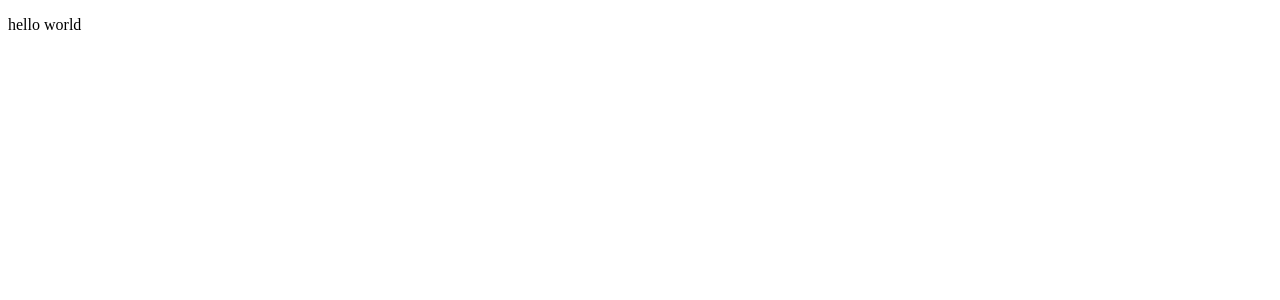
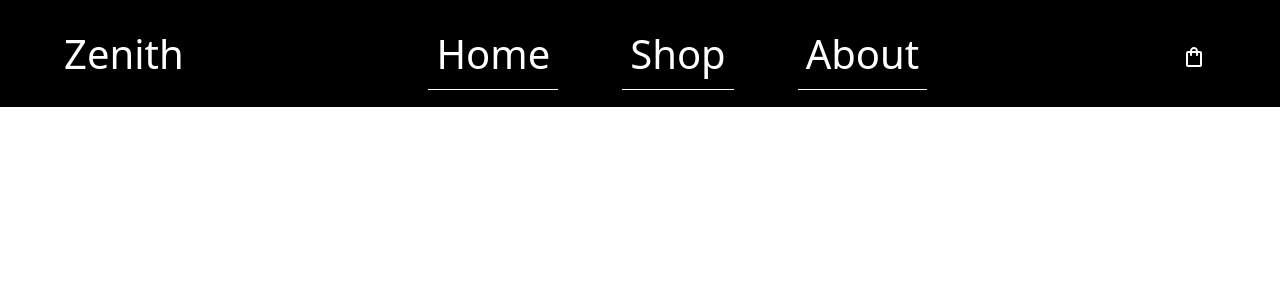
Before and after one commit to NascimentoMatheus1/Shopping-Cart, a React (Vite) app: page / in a window 1280 px wide. Shown: the top 300 px of the page. Built offline with nearby package versions, Linux system fonts and the light colour scheme.

Commit message:
Feat: Add basic html header with minimal style

```diff
--- a/index.html
+++ b/index.html
@@ -1,10 +1,10 @@
-<!doctype html>
+<!DOCTYPE html>
 <html lang="en">
     <head>
         <meta charset="UTF-8" />
         <link rel="icon" type="image/svg+xml" href="/vite.svg" />
         <meta name="viewport" content="width=device-width, initial-scale=1.0" />
-    <title>shopping-cart</title>
+        <title>Zenith Shop</title>
     </head>
     <body>
         <div id="root"></div>
--- a/src/App.jsx
+++ b/src/App.jsx
@@ -1,7 +1,21 @@
+import shoppingCartSrc from './assets/shopping_bag.svg';
+
 function App() {
     return (
         <>
-            <p>hello world</p>
+            <header>
+                <div className="logo">Zenith</div>
+                <nav>
+                    <ul>
+                        <li>Home</li>
+                        <li>Shop</li>
+                        <li>About</li>
+                    </ul>
+                </nav>
+                <div className="cart">
+                    <img src={shoppingCartSrc} alt="shopping bag icon" />
+                </div>
+            </header>
         </>
     );
 }
--- /dev/null
+++ b/src/index.css
@@ -0,0 +1,48 @@
+* {
+    margin: 0;
+    padding: 0;
+}
+
+#root {
+    font-family: system-ui, -apple-system, BlinkMacSystemFont, 'Segoe UI',
+        Roboto, Oxygen, Ubuntu, Cantarell, 'Open Sans', 'Helvetica Neue',
+        sans-serif;
+}
+
+header {
+    display: flex;
+    justify-content: space-between;
+    align-items: center;
+    font-size: clamp(1rem, 5vw, 2.5rem);
+    padding: 1rem 5%;
+    background-color: black;
+    color: white;
+}
+
+header .logo {
+    font-size: clamp(1.4rem, 1rem + 3vw, 2.5rem);
+    cursor: pointer;
+}
+
+nav > ul {
+    list-style: none;
+    display: flex;
+    gap: 4rem;
+}
+
+nav > ul > li {
+    border-bottom: 1px solid white;
+    cursor: pointer;
+    transition: 200ms ease-in;
+    padding: 0.5rem;
+}
+
+nav > ul > li:hover {
+    transform: translateY(-5px);
+    border-bottom: none;
+}
+
+header > .cart {
+    padding: 10px;
+    cursor: pointer;
+}
```
Also changed, not shown: src/main.jsx (+8 -7 lines), src/assets/shopping_bag.svg (added). Lines whose indentation alone changed are shown as unchanged.
